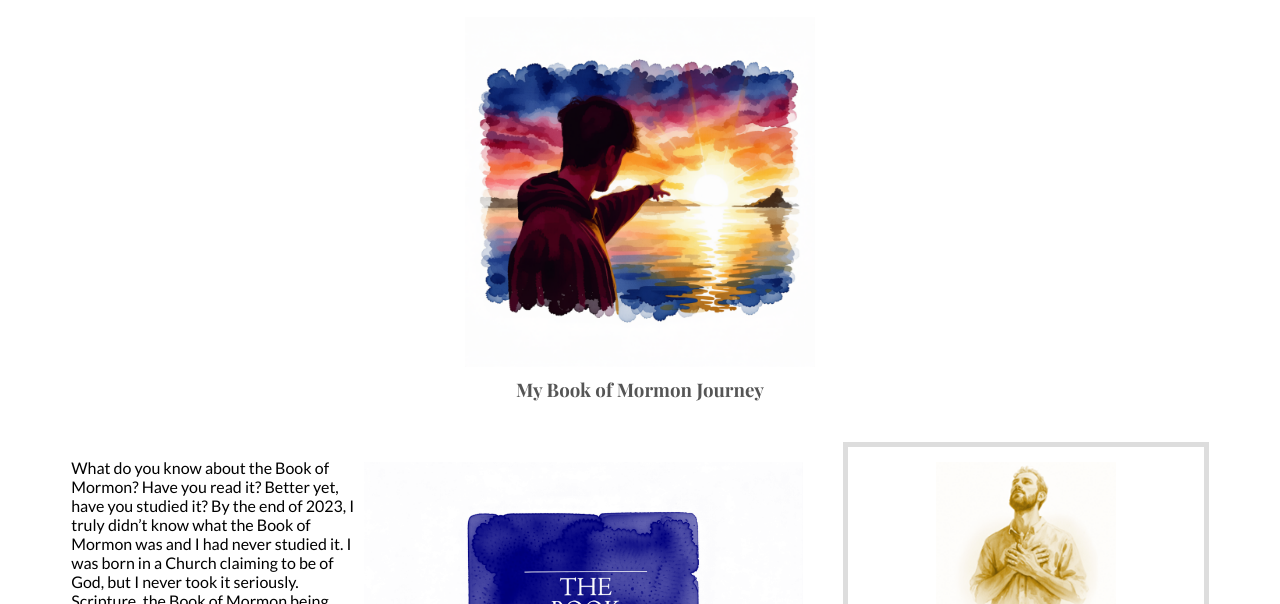
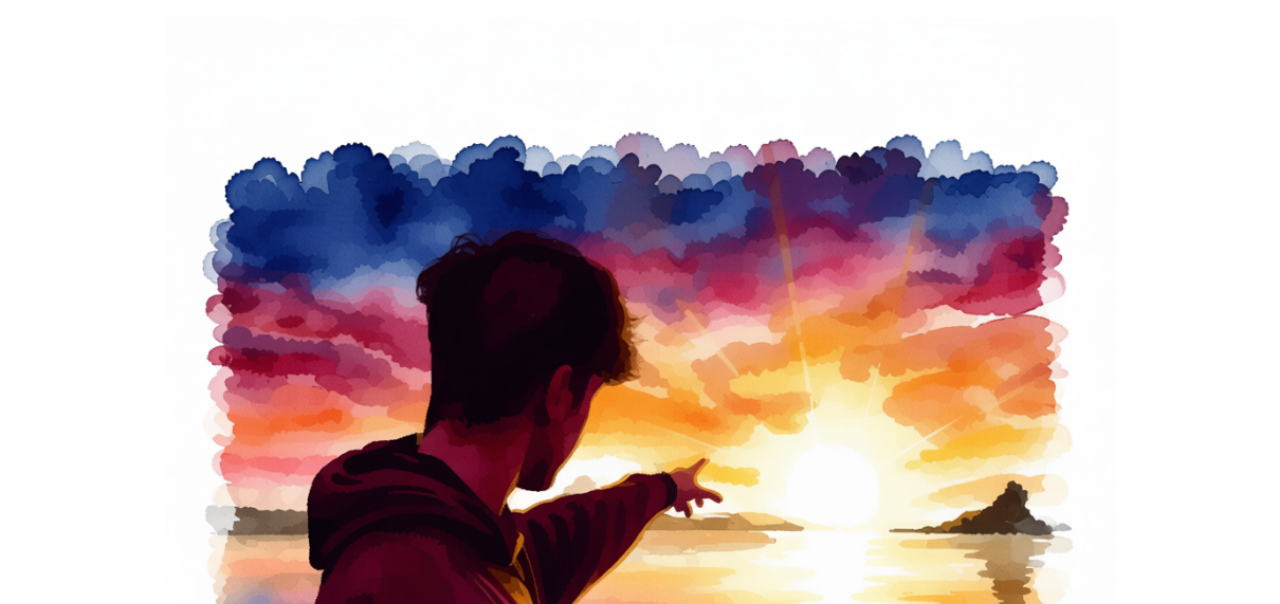
Before and after one commit to Jacob-Derington/wdd130-merrell, a plain HTML site: page index.html in a window 1280 px wide. Shown: the part 196-800 px from the top of the page. Drawn offline with nearby package versions, Linux system fonts and the light colour scheme.

Commit message:
Update index.css

```diff
--- a/index.css
+++ b/index.css
@@ -83,9 +83,9 @@
 
 main > img {
     display: block;
-    margin: 0 auto;
-    width: 50%;
-    max-width: 350px;
+    margin: 20px auto;
+    width: 90%;
+    max-width: 950px;
 }
 
 main > h3 {
```
